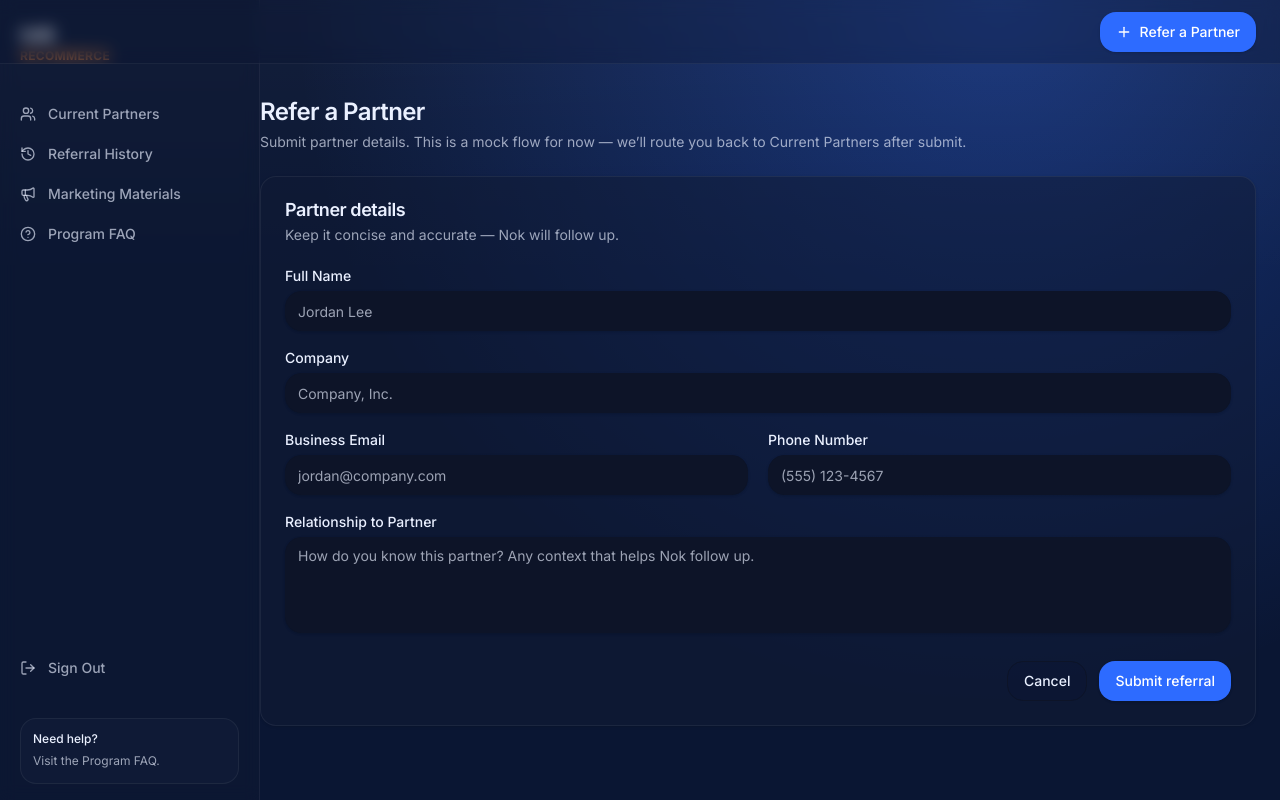
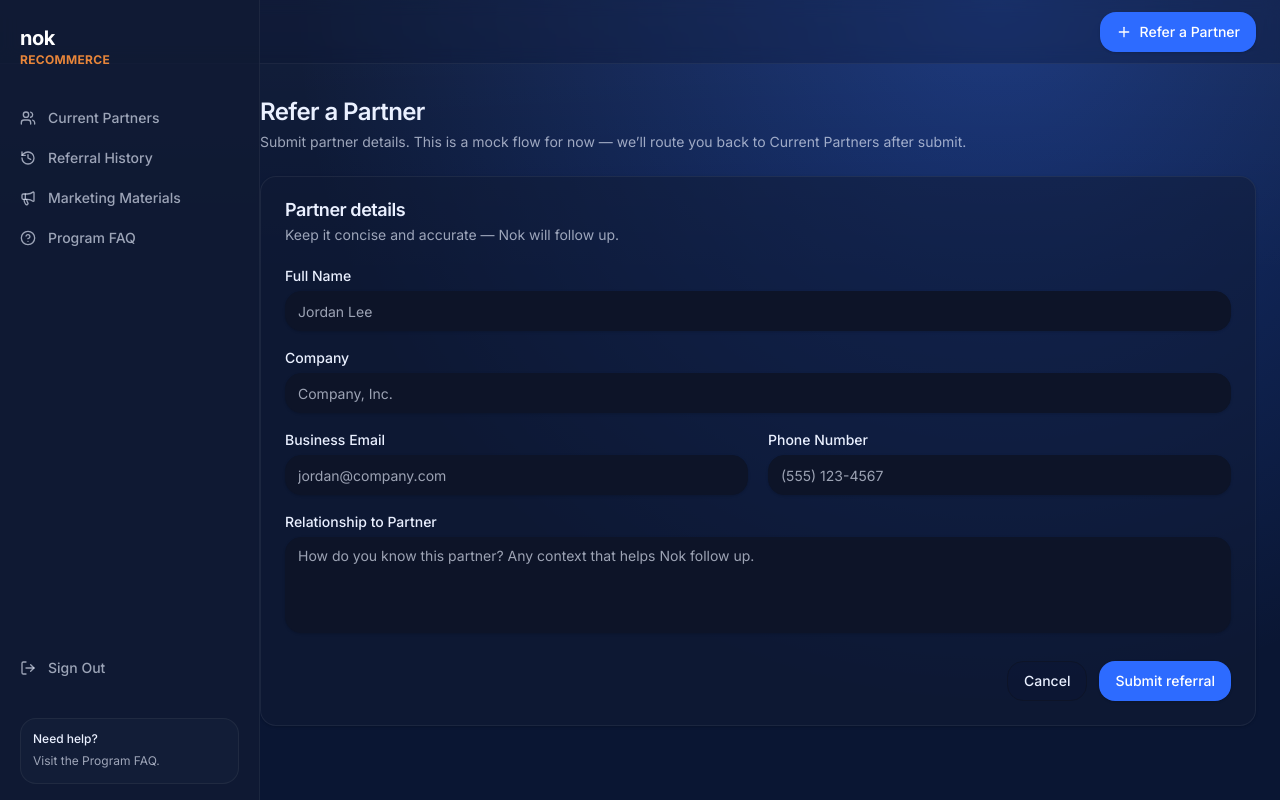
Before and after one commit to carson-am/nok-referral-program, a Next.js app: page /dashboard/refer in a window 1280 px wide. Built offline with nearby package versions, Linux system fonts and the light colour scheme.

Commit message:
Logo Update

```diff
--- a/src/components/layout/Sidebar.tsx
+++ b/src/components/layout/Sidebar.tsx
@@ -20,8 +20,8 @@ export function Sidebar() {
   const pathname = usePathname();
 
   return (
-    <aside className="fixed inset-y-0 left-0 hidden w-[260px] flex-col border-r border-border/70 bg-card/40 backdrop-blur md:flex">
-      <div className="px-5 pt-5 pb-4">
+    <aside className="fixed inset-y-0 left-0 z-50 hidden w-[260px] flex-col border-r border-border/70 bg-card/80 md:flex">
+      <div className="px-5 pt-6 pb-4">
         <Link
           href="/dashboard/current-partners"
           className="flex flex-col items-start transition-opacity hover:opacity-90"
```
